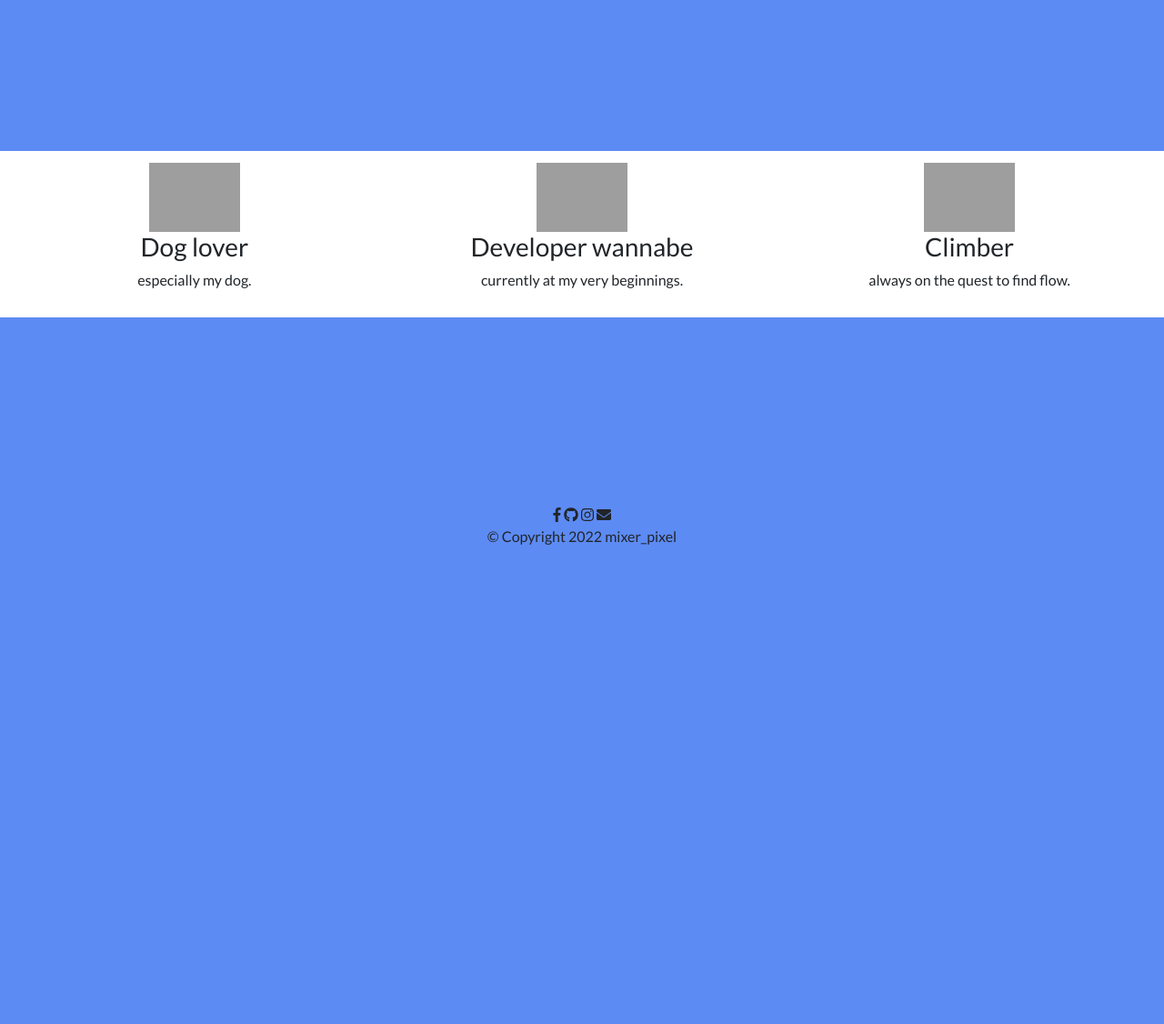
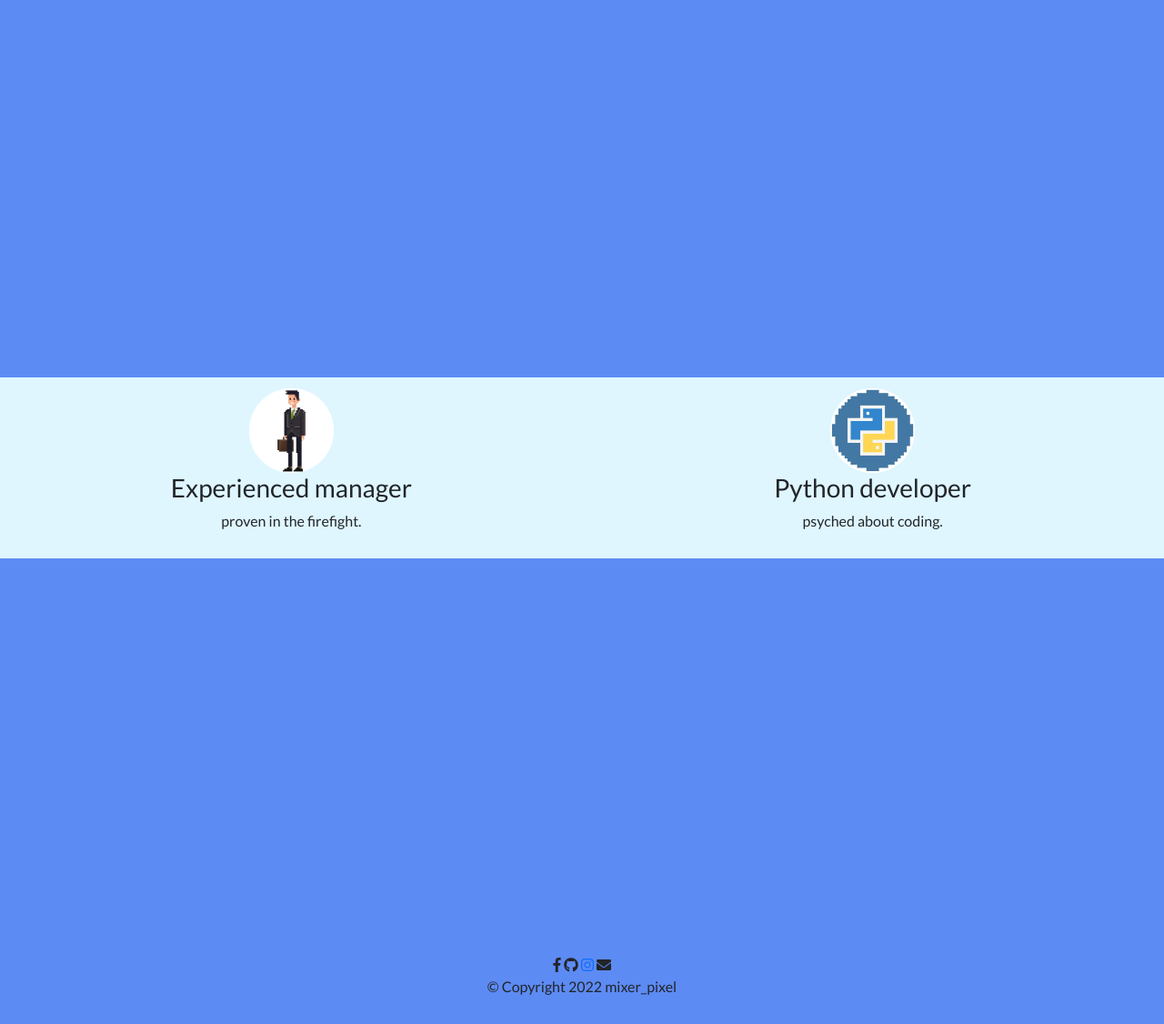
Before and after one commit to matzieba/card, a Flask app: page / in a window 1280 px wide. Shown: the part 658-1784 px from the top of the page at 91% size. Before the commit the page ends 1257 px from the top, so only its background shows below. Run offline with Flask 2, Linux system fonts and the light colour scheme; some libraries are stand-ins or nearby versions; grey boxes are pictures that could not be loaded.

Commit message:
navbar sticky + manager + dev section

```diff
--- a/main.py
+++ b/main.py
@@ -3,8 +3,19 @@
 app = Flask(__name__)
 
 @app.route("/")
-def hello_world():
-     return render_template('index.html')
+def main():
+    is_main = True
+    return render_template('index.html', is_main=is_main)
+
+@app.route("/manager")
+def manager():
+    is_main = False
+    return render_template('manager.html', is_main=is_main)
+
+@app.route("/developer")
+def developer():
+    is_main = False
+    return render_template('developer.html', is_main=is_main)
 
 if __name__ == "__main__":
     app.run(debug=True)
--- a/static/css/styles.css
+++ b/static/css/styles.css
@@ -21,7 +21,6 @@
 
 .container-fluid {
     padding:1%;
-    margin-bottom:15%;
 
 }
 
@@ -29,18 +28,13 @@
     text-align:left;
     padding:1%;
     margin-left:2rem;
-
 }
 
 
 /*Navbar*/
-
-
 .navbar-brand {
-
   font-size: 2.5rem;
   display: inline-block;
-
 }
 
 .nav-link {
@@ -57,20 +51,51 @@
 .profil-picture {
     width:50%;
 }
+.greeting {
+    margin-top:5%;
+
+}
+
+
 
 /*white section*/
 
 .white-section {
-    background-color: #fff;
-
-
+    background-color: #DFF6FF;
+    margin-top:5%;
+    margin-bottom:33%;
 }
 
 .about_me_img {
     width:25%;
-
 }
 
 .about_me_img:hover  {
     width:26%;
     }
+
+.hire_me_img {
+    width:15%;
+}
+
+.hire_me_img:hover {
+    width:17%;
+}
+
+/*menager-dev*/
+
+.manager-picture {
+    width:10%;
+    padding-bottom:2%;
+}
+
+.dev-picture {
+    width:10%;
+}
+
+#manager {
+    padding-bottom:5%;
+    margin-top:5%;
+}
+
+/*footer*/
--- /dev/null
+++ b/templates/footer.html
@@ -0,0 +1,12 @@
+<footer class="footer" id="footer">
+    <div class="container-fluid">
+      <i class="social-icon fab fa-facebook-f"></i>
+      <i class="social-icon fab fa-github"></i>
+      <a href="https://www.instagram.com/mixerpixel_and_guciotheaussie/"><i class="social-icon fab fa-instagram"></i></a>
+      <i class="social-icon fas fa-envelope"></i>
+      <p>© Copyright 2022 mixer_pixel</p>
+        <script src="https://cdn.jsdelivr.net/npm/bootstrap@5.1.3/dist/js/bootstrap.bundle.min.js" integrity="sha384-ka7Sk0Gln4gmtz2MlQnikT1wXgYsOg+OMhuP+IlRH9sENBO0LRn5q+8nbTov4+1p" crossorigin="anonymous"></script>
+    </div>
+  </footer>
+      </body>
+</html>
--- /dev/null
+++ b/templates/header.html
@@ -0,0 +1,62 @@
+<!DOCTYPE html>
+<html lang="en">
+<head>
+    <meta charset="UTF-8">
+    <link href="https://cdn.jsdelivr.net/npm/bootstrap@5.1.3/dist/css/bootstrap.min.css" rel="stylesheet" integrity="sha384-1BmE4kWBq78iYhFldvKuhfTAU6auU8tT94WrHftjDbrCEXSU1oBoqyl2QvZ6jIW3" crossorigin="anonymous">
+    <link rel="stylesheet" href="static/css/styles.css">
+    <title>Mixer Mati</title>
+<!--    ico + fonts -->
+    <link rel="shortcut icon" href="static/ico/favicon.ico"/>
+    <script defer src="https://use.fontawesome.com/releases/v5.0.7/js/all.js"></script>
+    <link rel="preconnect" href="https://fonts.googleapis.com">
+    <link rel="preconnect" href="https://fonts.gstatic.com" crossorigin>
+    <link href="https://fonts.googleapis.com/css2?family=Lato:wght@100;400;900&display=swap" rel="stylesheet">
+</head>
+<body>
+    <script src="https://cdn.jsdelivr.net/npm/bootstrap@5.1.3/dist/js/bootstrap.bundle.min.js" integrity="sha384-ka7Sk0Gln4gmtz2MlQnikT1wXgYsOg+OMhuP+IlRH9sENBO0LRn5q+8nbTov4+1p" crossorigin="anonymous"></script>
+    <script src="https://code.jquery.com/jquery-3.2.1.slim.min.js" integrity="sha384-KJ3o2DKtIkvYIK3UENzmM7KCkRr/rE9/Qpg6aAZGJwFDMVNA/GpGFF93hXpG5KkN" crossorigin="anonymous"></script>
+    <script src="https://cdnjs.cloudflare.com/ajax/libs/popper.js/1.12.9/umd/popper.min.js" integrity="sha384-ApNbgh9B+Y1QKtv3Rn7W3mgPxhU9K/ScQsAP7hUibX39j7fakFPskvXusvfa0b4Q" crossorigin="anonymous"></script>
+    <script src="https://maxcdn.bootstrapcdn.com/bootstrap/4.0.0/js/bootstrap.min.js" integrity="sha384-JZR6Spejh4U02d8jOt6vLEHfe/JQGiRRSQQxSfFWpi1MquVdAyjUar5+76PVCmYl" crossorigin="anonymous"></script>
+    <section id='title'>
+        <div class="container-fluid">
+
+      <!-- Nav Bar -->
+
+            <nav class="navbar fixed-top navbar-expand-lg navbar-dark">
+
+      <div class="container-fluid">
+          <a class="navbar-brand" href="{{url_for('main')}}">mixer_pixel</a>
+          <button class="navbar-toggler" type="button" data-bs-toggle="collapse" data-bs-target="#navbarNav" aria-controls="navbarNav" aria-expanded="false" aria-label="Toggle navigation">
+            <span class="navbar-toggler-icon"></span>
+          </button>
+          {% if is_main: %}
+              <div class="collapse navbar-collapse justify-content-end" id="navbarNav">
+                <ul class="navbar-nav ml-auto">
+                  <li class="nav-item">
+                    <a class="nav-link active" aria-current="page" href="#features">About me</a>
+                  </li>
+                  <li class="nav-item">
+                    <a class="nav-link" href="#resume">Hire me</a>
+                  </li>
+                  <li class="nav-item">
+                    <a class="nav-link" href="#footer">Contact me</a>
+                  </li>
+                </ul>
+              </div>
+          {% else: %}
+              <div class="collapse navbar-collapse justify-content-end" id="navbarNav">
+                <ul class="navbar-nav ml-auto">
+                  <li class="nav-item">
+                    <a class="nav-link" href="#footer">Contact me</a>
+                  </li>
+                </ul>
+              </div>
+          {% endif %}
+          </div>
+        </nav>
+        </div>
+    </section>
+<script src="https://code.jquery.com/jquery-3.2.1.slim.min.js" integrity="sha384-KJ3o2DKtIkvYIK3UENzmM7KCkRr/rE9/Qpg6aAZGJwFDMVNA/GpGFF93hXpG5KkN" crossorigin="anonymous"></script>
+<script src="https://cdn.jsdelivr.net/npm/popper.js@1.12.9/dist/umd/popper.min.js" integrity="sha384-ApNbgh9B+Y1QKtv3Rn7W3mgPxhU9K/ScQsAP7hUibX39j7fakFPskvXusvfa0b4Q" crossorigin="anonymous"></script>
+<script src="https://cdn.jsdelivr.net/npm/bootstrap@4.0.0/dist/js/bootstrap.min.js" integrity="sha384-JZR6Spejh4U02d8jOt6vLEHfe/JQGiRRSQQxSfFWpi1MquVdAyjUar5+76PVCmYl" crossorigin="anonymous"></script>
+</body>
--- a/templates/index.html
+++ b/templates/index.html
@@ -1,53 +1,9 @@
-<!DOCTYPE html>
-<html lang="en">
-<head>
-    <meta charset="UTF-8">
-    <link href="https://cdn.jsdelivr.net/npm/bootstrap@5.1.3/dist/css/bootstrap.min.css" rel="stylesheet" integrity="sha384-1BmE4kWBq78iYhFldvKuhfTAU6auU8tT94WrHftjDbrCEXSU1oBoqyl2QvZ6jIW3" crossorigin="anonymous">
-    <link rel="stylesheet" href="static/css/styles.css">
-    <title>Mixer Mati</title>
-<!--    ico + fonts -->
-    <link rel="shortcut icon" href="static/ico/favicon.ico"/>
-    <script defer src="https://use.fontawesome.com/releases/v5.0.7/js/all.js"></script>
-    <link rel="preconnect" href="https://fonts.googleapis.com">
-    <link rel="preconnect" href="https://fonts.gstatic.com" crossorigin>
-    <link href="https://fonts.googleapis.com/css2?family=Lato:wght@100;400;900&display=swap" rel="stylesheet">
-</head>
+{% include "header.html" %}
+
+        <!-- Title -->
 <body>
-    <script src="https://cdn.jsdelivr.net/npm/bootstrap@5.1.3/dist/js/bootstrap.bundle.min.js" integrity="sha384-ka7Sk0Gln4gmtz2MlQnikT1wXgYsOg+OMhuP+IlRH9sENBO0LRn5q+8nbTov4+1p" crossorigin="anonymous"></script>
-    <script src="https://code.jquery.com/jquery-3.2.1.slim.min.js" integrity="sha384-KJ3o2DKtIkvYIK3UENzmM7KCkRr/rE9/Qpg6aAZGJwFDMVNA/GpGFF93hXpG5KkN" crossorigin="anonymous"></script>
-    <script src="https://cdnjs.cloudflare.com/ajax/libs/popper.js/1.12.9/umd/popper.min.js" integrity="sha384-ApNbgh9B+Y1QKtv3Rn7W3mgPxhU9K/ScQsAP7hUibX39j7fakFPskvXusvfa0b4Q" crossorigin="anonymous"></script>
-    <script src="https://maxcdn.bootstrapcdn.com/bootstrap/4.0.0/js/bootstrap.min.js" integrity="sha384-JZR6Spejh4U02d8jOt6vLEHfe/JQGiRRSQQxSfFWpi1MquVdAyjUar5+76PVCmYl" crossorigin="anonymous"></script>
-    <section id='title'>
-        <div class="container-fluid">
-
-      <!-- Nav Bar -->
-
-          <nav class="navbar navbar-expand-lg navbar-dark">
-
-      <div class="container-fluid">
-          <a class="navbar-brand" href="#">mixer_pixel</a>
-          <button class="navbar-toggler" type="button" data-bs-toggle="collapse" data-bs-target="#navbarNav" aria-controls="navbarNav" aria-expanded="false" aria-label="Toggle navigation">
-            <span class="navbar-toggler-icon"></span>
-          </button>
-          <div class="collapse navbar-collapse justify-content-end" id="navbarNav">
-            <ul class="navbar-nav ml-auto">
-              <li class="nav-item">
-                <a class="nav-link active" aria-current="page" href="#">About me</a>
-              </li>
-              <li class="nav-item">
-                <a class="nav-link" href="#">Hire me</a>
-              </li>
-              <li class="nav-item">
-                <a class="nav-link" href="#">Contact me</a>
-              </li>
-            </ul>
-          </div>
-          </div>
-        </nav>
-        <!-- Title -->
-
+    <section class="greeting">
       <div class="row">
-
         <div class="col-lg-6">
           <h1 class="big-heading">Hi! I'm Mateusz, <span>mixer pixel.</span></h1>
             <p>33 years young civil enginerLorem ipsum dolor sit amet, consectetur adipiscing elit.
@@ -66,7 +22,6 @@
 
       </div>
     </section>
-
     <section class="white-section" id="features">
 
         <div class="container-fluid">
@@ -91,19 +46,35 @@
             </div>
           </div>
 
+        </div>
+
+    </section>
+
+     <section class="white-section" id="resume">
+
+        <div class="container-fluid">
+
+          <div class="row">
+            <div class="feature-box col-lg-6">
+                <a href ="{{url_for('manager')}}"><img class="hire_me_img" src="static/img/manager.png" alt="Experienced_manager"></a>
+              <h3 class="feature-title">Experienced manager</h3>
+              <p>proven in the firefight.</p>
+            </div>
+
+            <div class="feature-box col-lg-6">
+              <a href ="{{url_for('developer')}}"><img class="hire_me_img" src="static/img/python.png" alt="Python_developer"></a>
+              <h3 class="feature-title">Python developer</h3>
+              <p>psyched about coding.</p>
+            </div>
 
           </div>
+
+        </div>
+
     </section>
+<script src="https://code.jquery.com/jquery-3.2.1.slim.min.js" integrity="sha384-KJ3o2DKtIkvYIK3UENzmM7KCkRr/rE9/Qpg6aAZGJwFDMVNA/GpGFF93hXpG5KkN" crossorigin="anonymous"></script>
+<script src="https://cdn.jsdelivr.net/npm/popper.js@1.12.9/dist/umd/popper.min.js" integrity="sha384-ApNbgh9B+Y1QKtv3Rn7W3mgPxhU9K/ScQsAP7hUibX39j7fakFPskvXusvfa0b4Q" crossorigin="anonymous"></script>
+<script src="https://cdn.jsdelivr.net/npm/bootstrap@4.0.0/dist/js/bootstrap.min.js" integrity="sha384-JZR6Spejh4U02d8jOt6vLEHfe/JQGiRRSQQxSfFWpi1MquVdAyjUar5+76PVCmYl" crossorigin="anonymous"></script>
+</body>
 
-    <script src="https://cdn.jsdelivr.net/npm/bootstrap@5.1.3/dist/js/bootstrap.bundle.min.js" integrity="sha384-ka7Sk0Gln4gmtz2MlQnikT1wXgYsOg+OMhuP+IlRH9sENBO0LRn5q+8nbTov4+1p" crossorigin="anonymous"></script>
-</body>
-<footer class="footer" id="footer">
-    <div class="container-fluid">
-      <i class="social-icon fab fa-facebook-f"></i>
-      <i class="social-icon fab fa-github"></i>
-      <i class="social-icon fab fa-instagram"></i>
-      <i class="social-icon fas fa-envelope"></i>
-      <p>© Copyright 2022 mixer_pixel</p>
-    </div>
-  </footer>
-</html>
+{% include "footer.html" %}
```
Also changed, not shown: templates/developer.html (added, +15 -0 lines), templates/manager.html (added, +38 -0 lines), static/img/agile.png (added), static/img/manager.png (added), static/img/python.png (added), static/img/scrum.png (added), static/img/truck.png (added). Lines whose indentation alone changed are shown as unchanged.
